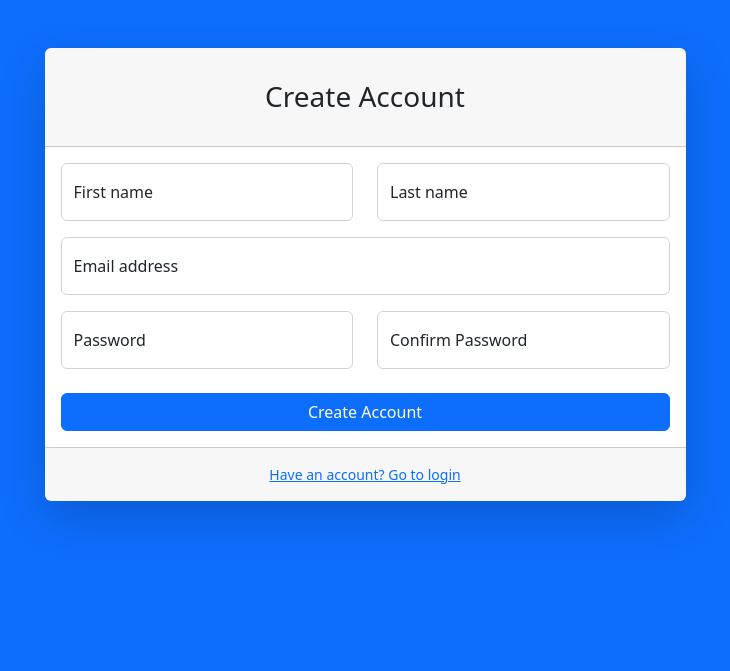
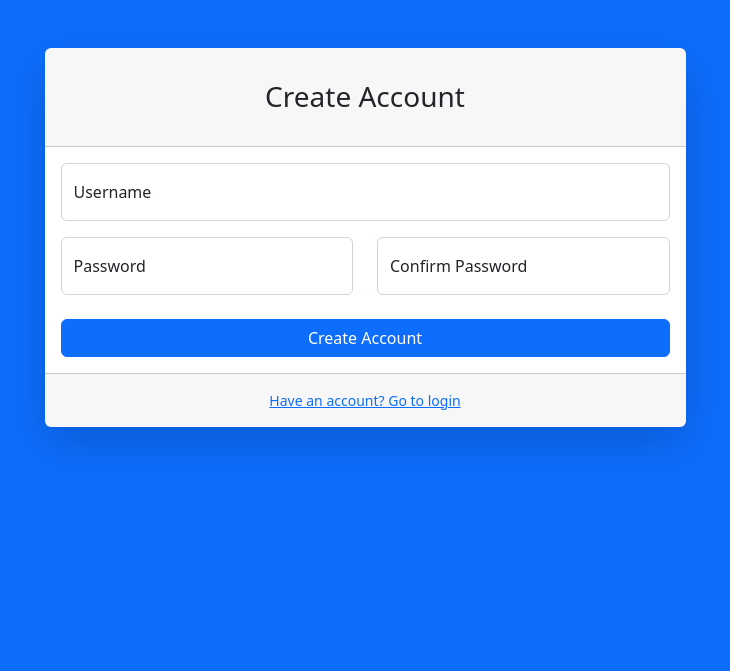
Before and after one commit to YumeAyasaki/Face_detection, a Django app: page /register/ in a window 1280 px wide. Shown: the top 671 px of the page, without its empty margins (275-1005 px from the left). Run offline with Django 4.2, Linux system fonts and the light colour scheme; some libraries are stand-ins or nearby versions.

Commit message:
Auth
Login and register

```diff
--- /dev/null
+++ b/backend/urls.py
@@ -0,0 +1,10 @@
+from django.urls import path
+
+from .views import login_user, logout_user, upload_image, register_user
+
+urlpatterns = [
+    path("login/", login_user, name="login"),
+    path("logout/", logout_user, name="logout"),
+    path("upload/", upload_image, name="upload"),
+    path("register/", register_user, name="register")
+]
--- a/face_detection/urls.py
+++ b/face_detection/urls.py
@@ -18,4 +18,5 @@ from django.urls import path, include
 
 urlpatterns = [
     path("", include("frontend.urls")),
+    path("api/", include("backend.urls")),
 ]
--- a/frontend/templates/login.html
+++ b/frontend/templates/login.html
@@ -22,7 +22,7 @@
                                     <div class="card-header"><h3 class="text-center font-weight-light my-4">Login</h3></div>
                                     <div class="card-body">
 
-                                        <form action="/user/login/" method="POST">
+                                        <form action="/api/login/" method="POST">
                                             {% csrf_token %}
                                             <div class="form-floating mb-3">
                                                 <input class="form-control" id="userName" type="text" placeholder="ookamimio123" name="username" />
--- a/frontend/templates/register.html
+++ b/frontend/templates/register.html
@@ -21,41 +21,28 @@
                                 <div class="card shadow-lg border-0 rounded-lg mt-5">
                                     <div class="card-header"><h3 class="text-center font-weight-light my-4">Create Account</h3></div>
                                     <div class="card-body">
-                                        <form>
-                                            <div class="row mb-3">
-                                                <div class="col-md-6">
-                                                    <div class="form-floating mb-3 mb-md-0">
-                                                        <input class="form-control" id="inputFirstName" type="text" placeholder="Enter your first name" />
-                                                        <label for="inputFirstName">First name</label>
-                                                    </div>
-                                                </div>
-                                                <div class="col-md-6">
-                                                    <div class="form-floating">
-                                                        <input class="form-control" id="inputLastName" type="text" placeholder="Enter your last name" />
-                                                        <label for="inputLastName">Last name</label>
-                                                    </div>
-                                                </div>
-                                            </div>
+                                        <form  action="/api/register/" method="POST">
+                                            {% csrf_token %}
                                             <div class="form-floating mb-3">
-                                                <input class="form-control" id="inputEmail" type="email" placeholder="name@example.com" />
-                                                <label for="inputEmail">Email address</label>
+                                                <input class="form-control" id="userName" type="text" placeholder="ookamimio123" name="username" />
+                                                <label for="userName">Username</label>
                                             </div>
                                             <div class="row mb-3">
                                                 <div class="col-md-6">
                                                     <div class="form-floating mb-3 mb-md-0">
-                                                        <input class="form-control" id="inputPassword" type="password" placeholder="Create a password" />
+                                                        <input class="form-control" id="inputPassword" type="password" placeholder="Create a password" name="password" />
                                                         <label for="inputPassword">Password</label>
                                                     </div>
                                                 </div>
                                                 <div class="col-md-6">
                                                     <div class="form-floating mb-3 mb-md-0">
-                                                        <input class="form-control" id="inputPasswordConfirm" type="password" placeholder="Confirm password" />
+                                                        <input class="form-control" id="inputPasswordConfirm" type="password" placeholder="Confirm password" name="confirmPassword" />
                                                         <label for="inputPasswordConfirm">Confirm Password</label>
                                                     </div>
                                                 </div>
                                             </div>
                                             <div class="mt-4 mb-0">
-                                                <div class="d-grid"><a class="btn btn-primary btn-block" href="\login">Create Account</a></div>
+                                                <div class="d-grid"><button type="submit" class="btn btn-primary btn-block" href="\login">Create Account</button></div>
                                             </div>
                                         </form>
                                     </div>
--- a/frontend/views.py
+++ b/frontend/views.py
@@ -1,5 +1,6 @@
 from django.shortcuts import render
 from django.views.generic.base import TemplateView
+from django.contrib.auth.decorators import login_required
 
 # Create your views here.
 class LoginView(TemplateView):
@@ -11,5 +12,6 @@ class RegisterView(TemplateView):
 class HomeView(TemplateView):
     template_name = "index.html"
 
+@login_required
 class UploadImageView(TemplateView):
     template_name = "upload_image.html"
```
Also changed, not shown: backend/views.py (+40 -0 lines).
